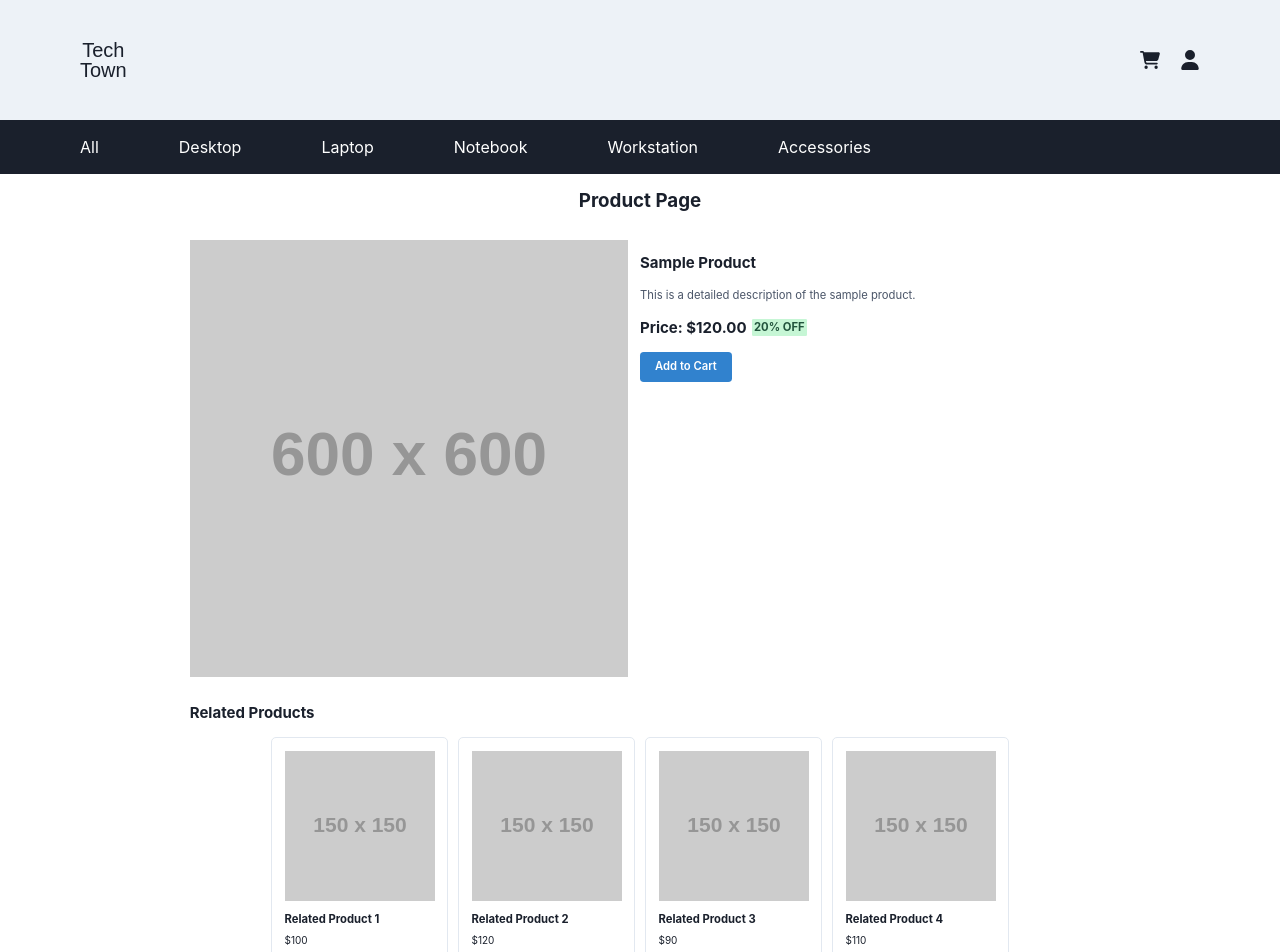
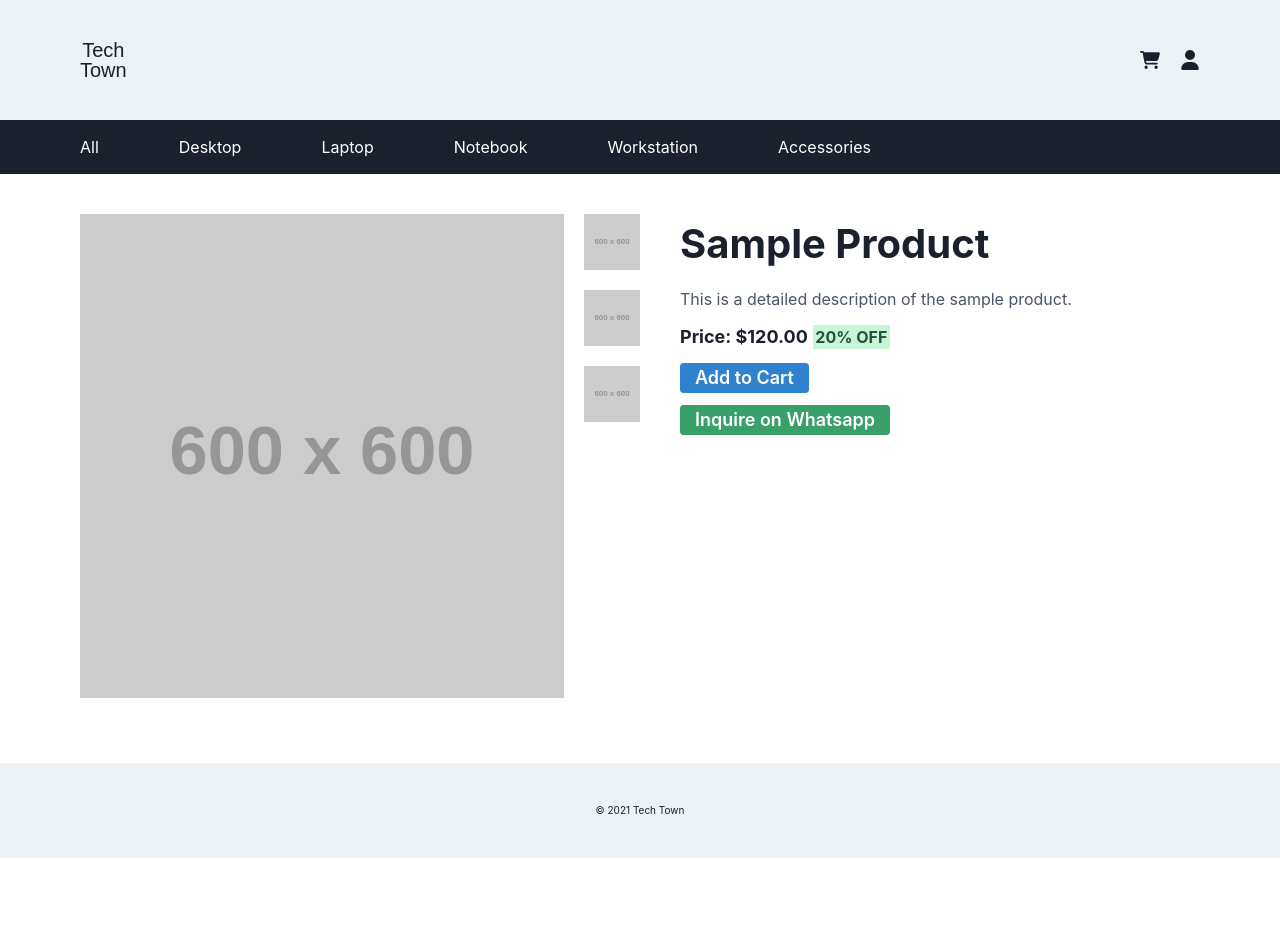
Before and after one commit to AnshumanMahato/axionplay-react-assignment, a React (Vite) app: page /product/1 in a window 1280 px wide. Shown: the top 952 px of the page. After the commit the page ends 858 px from the top, so only its background shows below. Built offline with nearby package versions, Linux system fonts and the light colour scheme; a web font is replaced by a local one.

Commit message:
feat: product page base layout

```diff
--- a/src/views/ProductDetails.jsx
+++ b/src/views/ProductDetails.jsx
@@ -7,7 +7,6 @@ import {
   HStack,
   Button,
   Badge,
-  Stack,
 } from '@chakra-ui/react';
 
 const ProductDetails = () => {
@@ -20,98 +19,64 @@ const ProductDetails = () => {
     description: 'This is a detailed description of the sample product.',
   };
 
-  const relatedProducts = [
-    {
-      id: 1,
-      image: 'https://via.placeholder.com/150',
-      name: 'Related Product 1',
-      price: 100,
-    },
-    {
-      id: 2,
-      image: 'https://via.placeholder.com/150',
-      name: 'Related Product 2',
-      price: 120,
-    },
-    {
-      id: 3,
-      image: 'https://via.placeholder.com/150',
-      name: 'Related Product 3',
-      price: 90,
-    },
-    {
-      id: 4,
-      image: 'https://via.placeholder.com/150',
-      name: 'Related Product 4',
-      price: 110,
-    },
-  ];
-
   /*Testing */
   const { image, name, price, discount, description } = product;
   const finalPrice = price - (price * discount) / 100;
 
+  const message = encodeURIComponent(
+    'Hey, I am interested in buying [product_name]-[price].',
+  );
+  const phone = '918787878787';
+
   return (
-    <Box p={5}>
-      <Box as="header" mb={10}>
-        <Text fontSize="3xl" fontWeight="bold" textAlign="center">
-          Product Page
-        </Text>
-      </Box>
-
-      <Flex direction={{ base: 'column', md: 'row' }} mb={10}>
+    <Flex
+      direction={{ base: 'column', md: 'row' }}
+      mb={10}
+      px={{ base: '2rem', sm: '4rem', xl: '8rem' }}
+      py={{ base: '2rem', sm: '3rem', xl: '4rem' }}
+      gap="4rem"
+    >
+      <Flex w={{ base: '100%', md: '50%' }} gap="2rem" direction="row">
         <Box flex={1}>
           <Image src={image} alt={name} boxSize="100%" objectFit="cover" />
         </Box>
-        <VStack flex={1} align="start" p={5} spacing={5}>
-          <Text fontSize="2xl" fontWeight="bold">
+        <Flex direction="column" gap="2rem" basis="10%">
+          <Image src={image} alt={name} />
+          <Image src={image} alt={name} />
+          <Image src={image} alt={name} />
+        </Flex>
+      </Flex>
+      <VStack flex={1} align="start" spacing={5}>
+        <Text fontSize="4rem" fontWeight="bold">
           {name}
         </Text>
-          <Text fontSize="lg" color="gray.600">
+        <Text fontSize="1.6rem" color="gray.600">
           {description}
         </Text>
         <HStack>
-            <Text fontSize="2xl" fontWeight="bold">
+          <Text fontSize="1.8rem" fontWeight="bold">
             Price: ${finalPrice.toFixed(2)}
           </Text>
           {discount > 0 && (
-              <Badge colorScheme="green" fontSize="lg">
+            <Badge colorScheme="green" fontSize="1.6rem">
               {discount}% off
             </Badge>
           )}
         </HStack>
-          <Button colorScheme="blue" size="lg">
+        <Button colorScheme="blue" size="lg" fontSize="1.8rem">
           Add to Cart
+        </Button>
+        <Button
+          as="a"
+          colorScheme="green"
+          size="lg"
+          fontSize="1.8rem"
+          href={`https://wa.me/${phone}/?text=${message}`}
+        >
+          Inquire on Whatsapp
         </Button>
       </VStack>
     </Flex>
-
-      <Box as="section" mt={10}>
-        <Text fontSize="2xl" fontWeight="bold" mb={5}>
-          Related Products
-        </Text>
-        <Flex wrap="wrap" justify="center" gap={4}>
-          {relatedProducts.map((rp) => (
-            <Box
-              key={rp.id}
-              borderWidth="1px"
-              borderRadius="lg"
-              overflow="hidden"
-              maxW={{ base: 'xs', md: 'sm' }}
-              p={5}
-            >
-              <Image src={rp.image} alt={rp.name} />
-              <VStack align="start" mt={4}>
-                <Text fontWeight="bold" fontSize="lg">
-                  {rp.name}
-                </Text>
-                <Text fontSize="md">${rp.price}</Text>
-              </VStack>
-            </Box>
-          ))}
-        </Flex>
-      </Box>
-    </Box>
   );
 };
 
```
Lines whose indentation alone changed are shown as unchanged.
